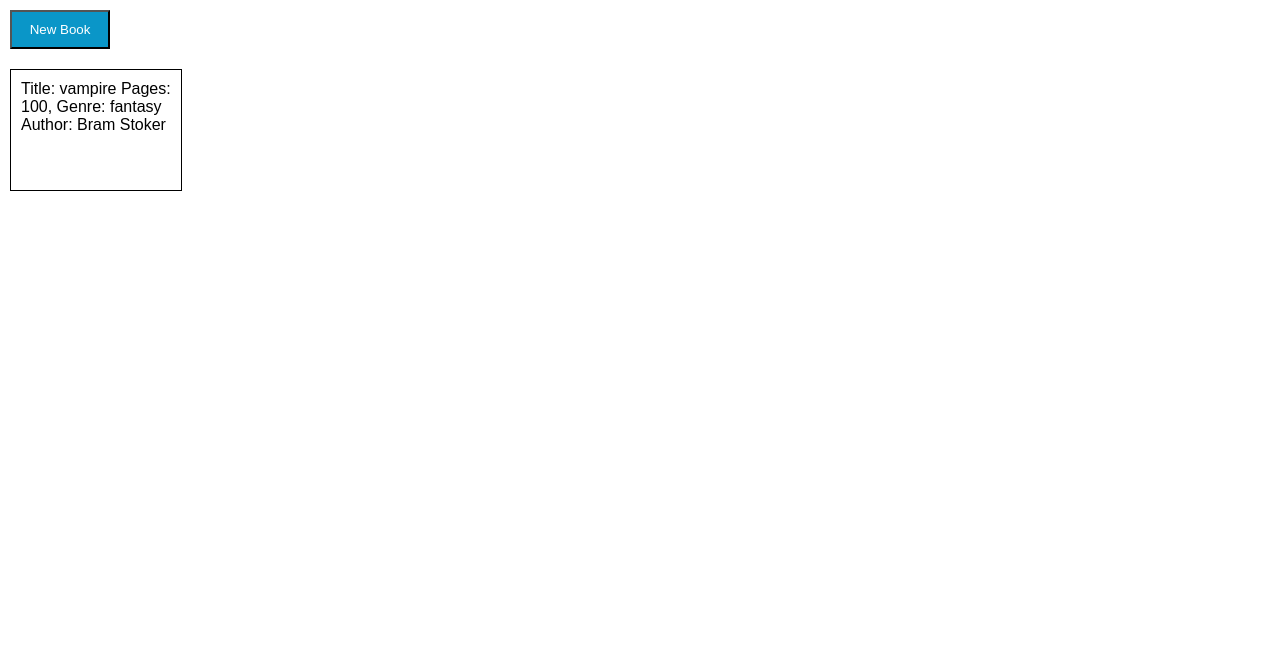
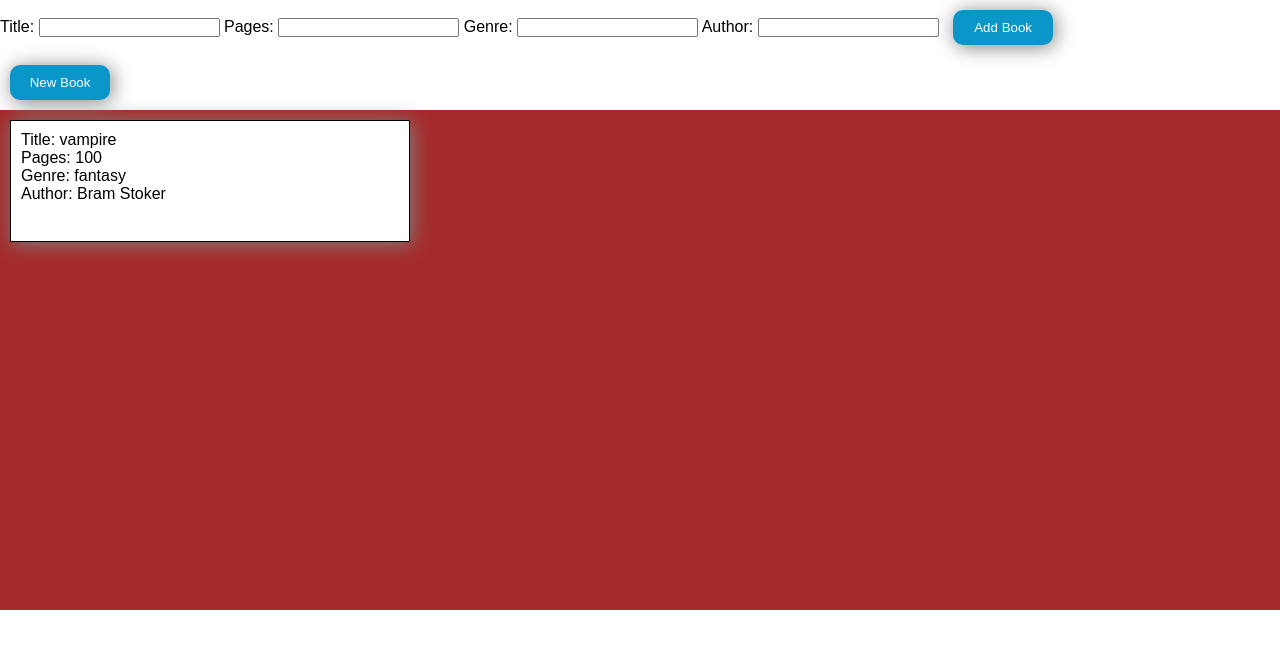
Before and after one commit to IronPointGit/library, a plain HTML site: page index.html in a window 1280 px wide. Both pictures are taken after a click on the button "New Book". Drawn offline with Linux system fonts and the light colour scheme.

Commit message:
new book form and add book functionality implemented

```diff
--- a/index.html
+++ b/index.html
@@ -8,10 +8,25 @@
     <script src="script.js" defer></script>
 </head>
 <body>
-    <button>New Book</button>
+    <form class="newBookForm" hidden>
+        <label for="title">Title:</label>
+        <input type="text" name="title" id="title">
+
+        <label for="pages">Pages:</label>
+        <input type="number" name="pages" id="pages">
+
+        <label for="genre">Genre:</label>
+        <input type="text" name="genre" id="genre">
+
+        <label for="author">Author:</label>
+        <input type="text" name="author" id="author">
+
+        <button type="submit" id="addBookBtn">Add Book</button>
+    </form>
+
+    <button type="button" id="newBookBtn">New Book</button>
     <div class="library">
 
     </div>
-
 </body>
 </html>
--- a/script.js
+++ b/script.js
@@ -9,6 +9,7 @@ function Book(title, pages, genre, author) {
 }
 
 function addBookToLibrary(title, pages, genre, author) {
+
     return myLibrary.push(new Book(title, pages, genre, author));
 }
 
@@ -20,11 +21,38 @@ function showLibrary() {
     for(const book of myLibrary) {
         console.log(book);
         let newDiv = document.createElement('div');
-        newDiv.textContent = `Title: ${book.title} \nPages: ${book.pages}, \nGenre: ${book.genre} \nAuthor: ${book.author}`;
+        newDiv.textContent = `Title: ${book.title} \n Pages: ${book.pages} \n Genre: ${book.genre} \n Author: ${book.author}`;
         newDiv.style.border = '1px solid black';
+        newDiv.style.whiteSpace = 'pre-line'
         library.appendChild(newDiv);
     }
+}
 
+function newBook() {
+    let newForm = document.querySelector('.newBookForm');
+    newForm.toggleAttribute('hidden')
 }
+
+let newBookBtn = document.querySelector('#newBookBtn');
+newBookBtn.addEventListener('click', newBook);
+
+
+const form = document.querySelector('.newBookForm');
+
+form.addEventListener('submit', (e) => {
+    e.preventDefault();
+
+    const formData = new FormData(e.target);
+
+    const title = formData.get('title');
+    const pages = formData.get('pages');
+    const genre = formData.get('genre');
+    const author = formData.get('author');
+
+    addBookToLibrary(title, pages, genre, author);
+    form.toggleAttribute('hidden');
+    showLibrary();
+})
+
 showLibrary();
 console.log(myLibrary);
--- a/styles.css
+++ b/styles.css
@@ -9,14 +9,21 @@
     grid-template-columns: 1fr 1fr 1fr;
     gap: 10px;
     height: 500px;
+    background-color: brown;
+    column-rule: solid black;
 
 }
+
 
 .library  div {
     margin: 10px;
     padding: 10px;
     height: 100px;
-    width: 150px;
+    width: auto;
+    box-shadow:2px 2px 20px gray;
+    background-color: white;
+    border-bottom: 10px solid black;
+    justify-self: stretch;
 }
 
 button {
@@ -25,4 +32,7 @@ button {
     padding: 10px;
     background-color: rgb(10, 150, 200);
     color: white;
+    border: none;
+    border-radius: 10px;
+    box-shadow: 2px 2px 20px gray;
 }
```
